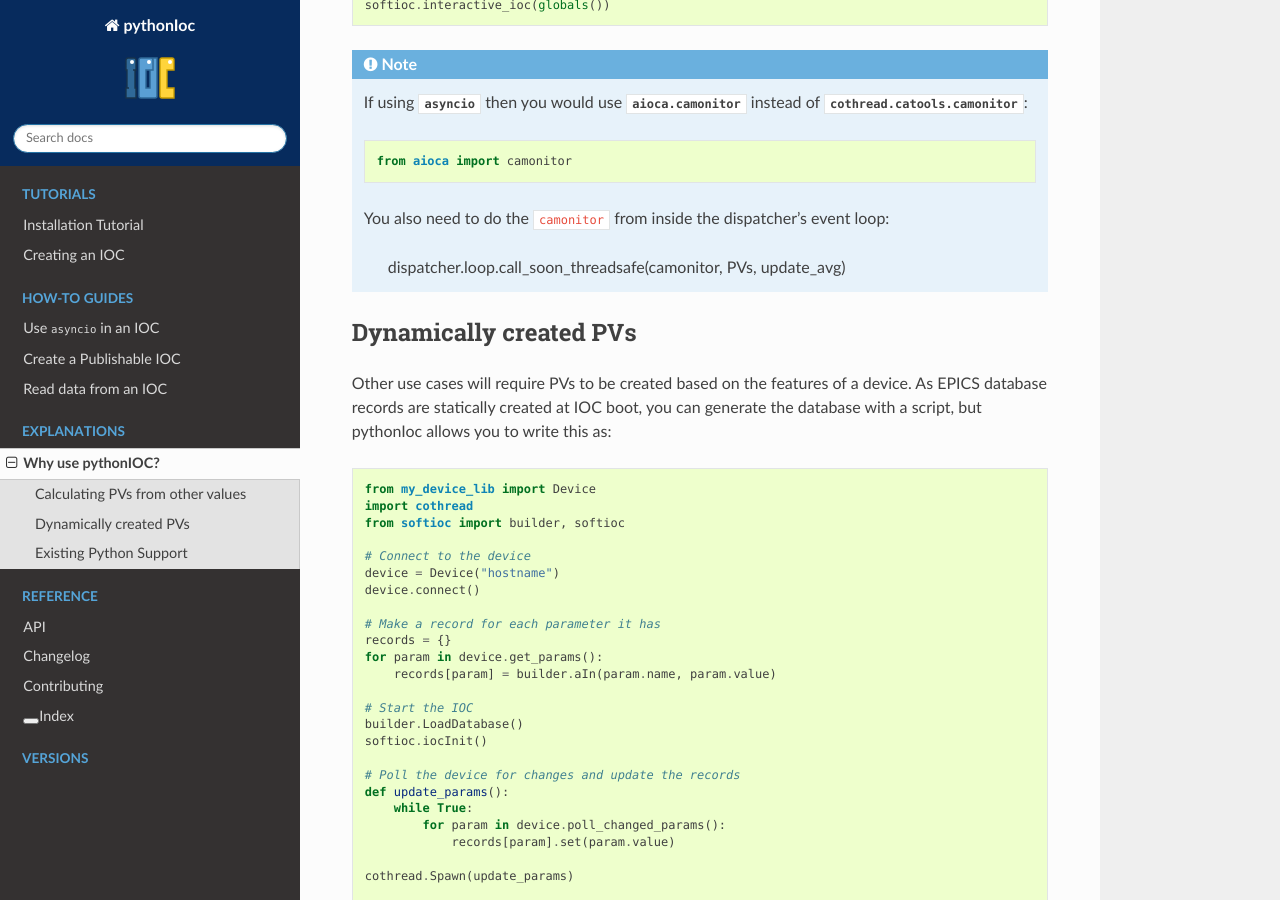
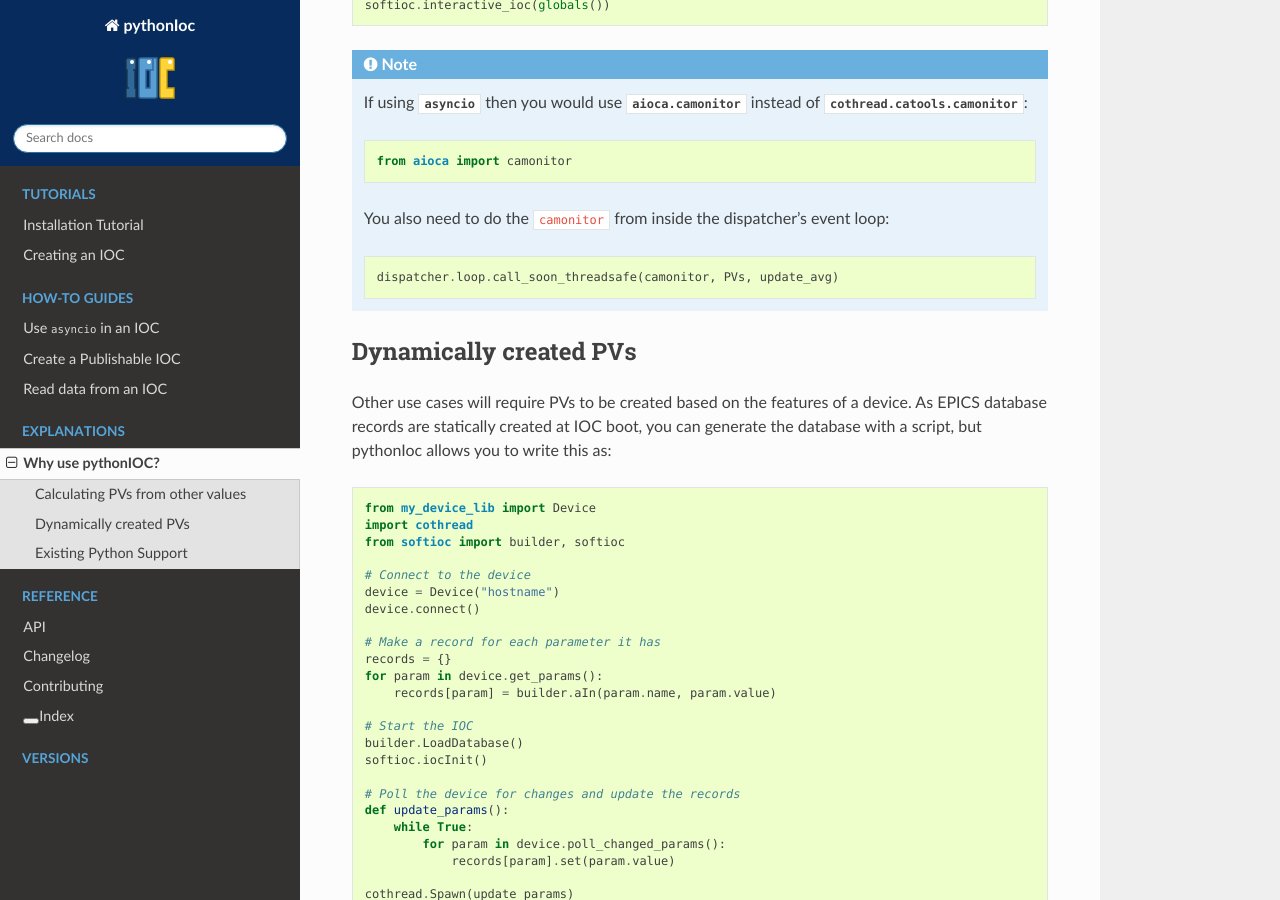
Before and after one commit to DiamondLightSource/pythonSoftIOC, a Sphinx documentation site: the page built from docs/explanations/why-use-pythonIoc.rst, in a window 1280 px wide and 900 px high, scrolled down 814 px. Built offline with Sphinx 7.4.7 and the Read the Docs theme 2.0.0, drawn with Linux system fonts in a browser that asks for light colours; the version number could not be read and is left out.

```diff
--- a/docs/explanations/why-use-pythonIoc.rst
+++ b/docs/explanations/why-use-pythonIoc.rst
@@ -49,7 +49,7 @@
         from aioca import camonitor
 
     You also need to do the ``camonitor`` from inside the dispatcher's
-    event loop:
+    event loop::
 
         dispatcher.loop.call_soon_threadsafe(camonitor, PVs, update_avg)
 
```
Also changed, not shown: 1 other file.
